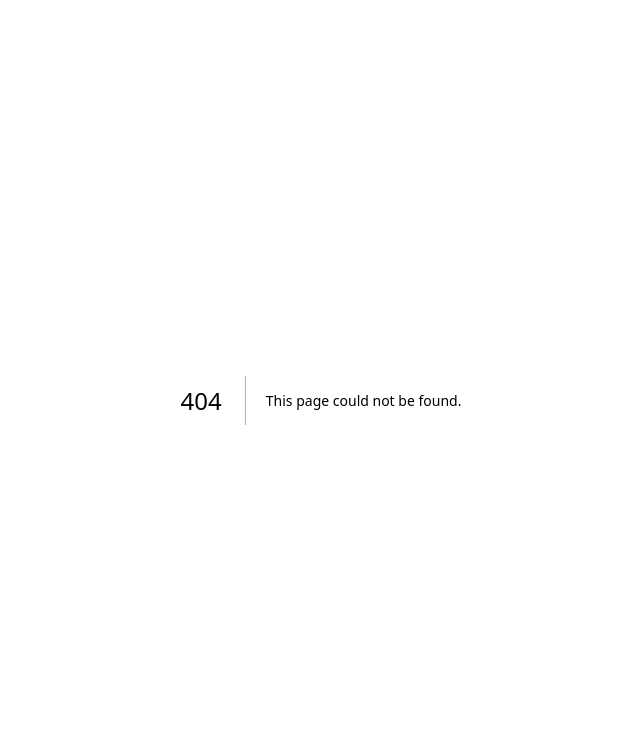
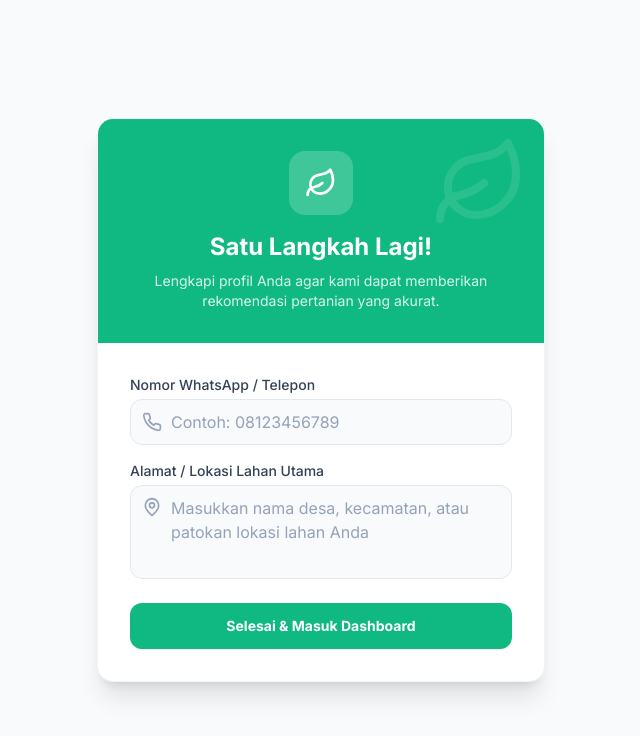
Before and after one commit to DanendraF/FE.HarvestSun-Remake, a Next.js app: page /onboarding in a window 1280 px wide. Before the commit this address had no page. Shown: the top 736 px of the page, without its empty margins (319-959 px from the left). Built offline with nearby package versions, Linux system fonts and the light colour scheme.

Commit message:
feat: implement onboarding flow for farmers

```diff
--- /dev/null
+++ b/app/onboarding/page.tsx
@@ -0,0 +1,118 @@
+'use client';
+
+import React, { useState } from 'react';
+import { useRouter } from 'next/navigation';
+import Image from 'next/image';
+import { Leaf, MapPin, Phone } from 'lucide-react';
+import { authService } from '@/lib/api/authService';
+
+export default function OnboardingPage() {
+  const router = useRouter();
+  const [loading, setLoading] = useState(false);
+  const [formData, setFormData] = useState({
+    phone: '',
+    location: '',
+  });
+
+  const handleSubmit = async (e: React.FormEvent) => {
+    e.preventDefault();
+    setLoading(true);
+
+    try {
+      await authService.completeFarmerProfile(formData);
+      // Pindahkan ke dashboard setelah berhasil
+      router.push('/farmer/dashboard');
+    } catch (error) {
+      console.error(error);
+    } finally {
+      setLoading(false);
+    }
+  };
+
+  return (
+    <div className="min-h-screen bg-slate-50 flex items-center justify-center p-4">
+      <div className="max-w-md w-full bg-white rounded-2xl shadow-xl overflow-hidden border border-slate-100">
+        <div className="bg-emerald-500 p-8 text-center text-white relative overflow-hidden">
+          <div className="absolute top-0 right-0 p-4 opacity-10">
+            <Leaf className="w-24 h-24" />
+          </div>
+          <div className="relative z-10">
+            <div className="w-16 h-16 bg-white/20 rounded-2xl flex items-center justify-center mx-auto mb-4 backdrop-blur-sm">
+              <Leaf className="w-8 h-8 text-white" />
+            </div>
+            <h1 className="text-2xl font-bold mb-2">Satu Langkah Lagi!</h1>
+            <p className="text-emerald-50 opacity-90 text-sm">
+              Lengkapi profil Anda agar kami dapat memberikan rekomendasi pertanian yang akurat.
+            </p>
+          </div>
+        </div>
+
+        <div className="p-8">
+          <form onSubmit={handleSubmit} className="space-y-6">
+            <div className="space-y-4">
+              <div>
+                <label htmlFor="phone" className="block text-sm font-medium text-slate-700 mb-1">
+                  Nomor WhatsApp / Telepon
+                </label>
+                <div className="relative">
+                  <div className="absolute inset-y-0 left-0 pl-3 flex items-center pointer-events-none">
+                    <Phone className="h-5 w-5 text-slate-400" />
+                  </div>
+                  <input
+                    id="phone"
+                    name="phone"
+                    type="tel"
+                    required
+                    className="block w-full pl-10 pr-3 py-2.5 border border-slate-200 rounded-xl focus:ring-2 focus:ring-emerald-500 focus:border-emerald-500 bg-slate-50 text-slate-900 placeholder:text-slate-400 transition-colors"
+                    placeholder="Contoh: 08123456789"
+                    value={formData.phone}
+                    onChange={(e) => setFormData({ ...formData, phone: e.target.value })}
+                  />
+                </div>
+              </div>
+
+              <div>
+                <label htmlFor="location" className="block text-sm font-medium text-slate-700 mb-1">
+                  Alamat / Lokasi Lahan Utama
+                </label>
+                <div className="relative">
+                  <div className="absolute top-3 left-3 flex items-start pointer-events-none">
+                    <MapPin className="h-5 w-5 text-slate-400" />
+                  </div>
+                  <textarea
+                    id="location"
+                    name="location"
+                    rows={3}
+                    required
+                    className="block w-full pl-10 pr-3 py-2.5 border border-slate-200 rounded-xl focus:ring-2 focus:ring-emerald-500 focus:border-emerald-500 bg-slate-50 text-slate-900 placeholder:text-slate-400 transition-colors resize-none"
+                    placeholder="Masukkan nama desa, kecamatan, atau patokan lokasi lahan Anda"
+                    value={formData.location}
+                    onChange={(e) => setFormData({ ...formData, location: e.target.value })}
+                  />
+                </div>
+              </div>
+            </div>
+
+            <button
+              type="submit"
+              disabled={loading}
+              className="w-full flex justify-center items-center py-3 px-4 border border-transparent rounded-xl shadow-sm text-sm font-bold text-white bg-emerald-500 hover:bg-emerald-600 focus:outline-none focus:ring-2 focus:ring-offset-2 focus:ring-emerald-500 disabled:opacity-50 disabled:cursor-not-allowed transition-all active:scale-[0.98]"
+            >
+              {loading ? (
+                <span className="flex items-center gap-2">
+                  <svg className="animate-spin h-5 w-5 text-white" xmlns="http://www.w3.org/2000/svg" fill="none" viewBox="0 0 24 24">
+                    <circle className="opacity-25" cx="12" cy="12" r="10" stroke="currentColor" strokeWidth="4"></circle>
+                    <path className="opacity-75" fill="currentColor" d="M4 12a8 8 0 018-8V0C5.373 0 0 5.373 0 12h4zm2 5.291A7.962 7.962 0 014 12H0c0 3.042 1.135 5.824 3 7.938l3-2.647z"></path>
+                  </svg>
+                  Menyimpan...
+                </span>
+              ) : (
+                'Selesai & Masuk Dashboard'
+              )}
+            </button>
+          </form>
+        </div>
+      </div>
+    </div>
+  );
+}
--- a/components/auth/AuthForm.tsx
+++ b/components/auth/AuthForm.tsx
@@ -59,7 +59,11 @@ export default function AuthForm({ mode, onSwitchMode, onSuccess, isMobile }: Au
       setError(error.message || 'Gagal mendaftar.');
     } else if (user) {
       onSuccess?.();
-      router.push(ROLE_ROUTES[user.role]);
+      if (user.role === 'farmer') {
+        router.push('/onboarding');
+      } else {
+        router.push(ROLE_ROUTES[user.role]);
+      }
     }
     setLoading(false);
   };
--- /dev/null
+++ b/lib/api/authService.ts
@@ -0,0 +1,30 @@
+import { fetchWithAuth } from './client';
+
+export interface OnboardingData {
+  phone: string;
+  location: string;
+}
+
+export const authService = {
+  // Simulate completing farmer profile
+  async completeFarmerProfile(data: OnboardingData): Promise<boolean> {
+    try {
+      // Simulate API call delay
+      await new Promise(resolve => setTimeout(resolve, 800));
+
+      console.log('Profile completed with data:', data);
+
+      // Real API implementation would be:
+      // const response = await fetchWithAuth('/api/auth/complete-profile', {
+      //   method: 'POST',
+      //   body: JSON.stringify(data)
+      // });
+      // return response.success;
+
+      return true;
+    } catch (error) {
+      console.error('Failed to complete profile', error);
+      throw error;
+    }
+  }
+};
```
